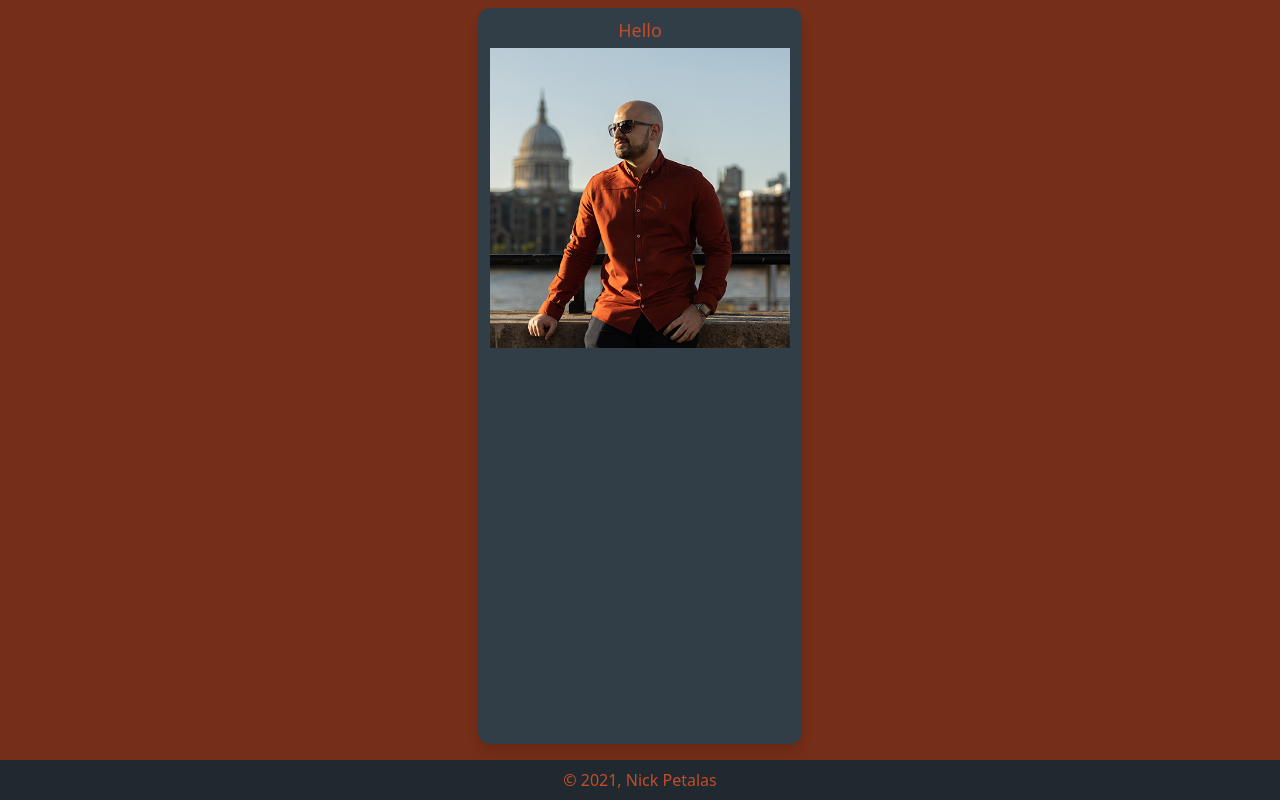
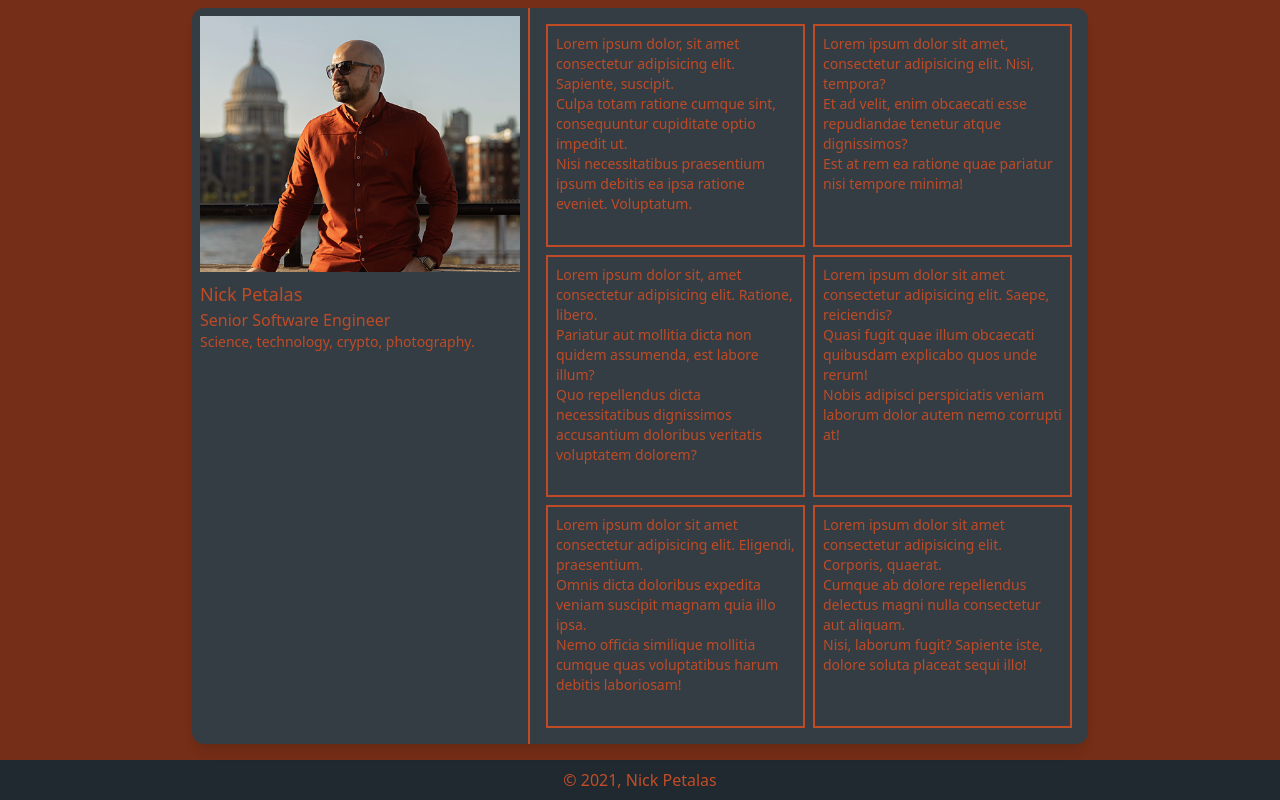
Before and after one commit to petalas/petalas.github.io, a Gatsby site: page / in a window 1280 px wide. Built offline with nearby package versions, Linux system fonts and the light colour scheme; Gatsby itself is replaced by a stand-in of ours.

Commit message:
working on layout

```diff
--- a/src/components/layout.js
+++ b/src/components/layout.js
@@ -15,8 +15,8 @@ const Layout = ({children}) => {
 
   return (
     <>
-      <div class="min-h-screen min-w-max flex flex-col justify-between items-stretch bg-primary-800">
-        <main class="flex flex-col flex-1 max-w-lg self-center items-center m-2 bg-secondary-600 shadow-lg rounded-xl text-primary-400">
+      <div class="min-h-screen flex flex-col justify-between items-stretch bg-primary-800">
+        <main class="flex flex-col flex-1 max-w-sm lg:max-w-2xl xl:max-w-4xl self-center items-center m-2 bg-secondary-600 shadow-lg rounded-xl text-primary-400 opacity-95">
           {children}
         </main>
         <footer class="p-2 mt-2 text-center bg-secondary-800 text-primary-500">
--- a/src/pages/index.js
+++ b/src/pages/index.js
@@ -7,17 +7,61 @@ import Seo from "../components/seo"
 
 const IndexPage = () => (
   <Layout>
-    <Seo title="Nick Petalas" />
-    <div class="text-primary-500 p-2 rounded-xl">
-      <p class="text-lg text-center">Hello</p>
-      <StaticImage
-        class="m-1"
-        src="../images/nick.jpg"
-        width={300}
-        quality={95}
-        formats={["webp"]}
-        alt="A Gatsby astronaut"
-      />
+    <Seo title="Nick Petalas Portfolio Homepage" meta="" />
+    <div class="flex-1 text-primary-500 rounded-xl flex flex-col lg:flex-row text-xs lg:text-sm">
+
+      <section class="p-2 flex flex-row lg:flex-col border-b-2 lg:border-b-0 lg:border-r-2">
+        <StaticImage
+          class="flex-grow-0"
+          loading="eager"
+          src="../images/nick.jpg"
+          width={256}
+          quality={95}
+          alt="Profile Picture"
+        />
+
+        <section class="w-80 lg:w-64 xl:w-80 pl-2 lg:pl-0 lg:pt-2 flex-grow">
+          {/* <h2 class="text-lg">Hi, I'm Nick 🙂</h2>
+          <h3>Software Engineer / Tech enthusiast</h3> */}
+          <h2 class="text-lg">Nick Petalas</h2>
+          <h3 class="text-base">Senior Software Engineer</h3>
+          <p>Science, technology, crypto, photography.</p>
+        </section>
+      </section>
+
+
+      <section class="p-2 lg:p-4 grid gap-1 lg:gap-2 grid-cols-1 lg:grid-cols-2">
+        <section class="p-2 border-2">
+          <p>Lorem ipsum dolor, sit amet consectetur adipisicing elit. Sapiente, suscipit.</p>
+          <p>Culpa totam ratione cumque sint, consequuntur cupiditate optio impedit ut.</p>
+          <p>Nisi necessitatibus praesentium ipsum debitis ea ipsa ratione eveniet. Voluptatum.</p>
+        </section>
+        <section class="p-2 border-2">
+          <p>Lorem ipsum dolor sit amet, consectetur adipisicing elit. Nisi, tempora?</p>
+          <p>Et ad velit, enim obcaecati esse repudiandae tenetur atque dignissimos?</p>
+          <p>Est at rem ea ratione quae pariatur nisi tempore minima!</p>
+        </section>
+        <section class="p-2 border-2">
+          <p>Lorem ipsum dolor sit, amet consectetur adipisicing elit. Ratione, libero.</p>
+          <p>Pariatur aut mollitia dicta non quidem assumenda, est labore illum?</p>
+          <p>Quo repellendus dicta necessitatibus dignissimos accusantium doloribus veritatis voluptatem dolorem?</p>
+        </section>
+        <section class="p-2 border-2">
+          <p>Lorem ipsum dolor sit amet consectetur adipisicing elit. Saepe, reiciendis?</p>
+          <p>Quasi fugit quae illum obcaecati quibusdam explicabo quos unde rerum!</p>
+          <p>Nobis adipisci perspiciatis veniam laborum dolor autem nemo corrupti at!</p>
+        </section>
+        <section class="p-2 border-2">
+          <p>Lorem ipsum dolor sit amet consectetur adipisicing elit. Eligendi, praesentium.</p>
+          <p>Omnis dicta doloribus expedita veniam suscipit magnam quia illo ipsa.</p>
+          <p>Nemo officia similique mollitia cumque quas voluptatibus harum debitis laboriosam!</p>
+        </section>
+        <section class="p-2 border-2">
+          <p>Lorem ipsum dolor sit amet consectetur adipisicing elit. Corporis, quaerat.</p>
+          <p>Cumque ab dolore repellendus delectus magni nulla consectetur aut aliquam.</p>
+          <p>Nisi, laborum fugit? Sapiente iste, dolore soluta placeat sequi illo!</p>
+        </section>
+      </section>
     </div>
 
   </Layout>
--- a/tailwind.config.js
+++ b/tailwind.config.js
@@ -1,6 +1,7 @@
 const colors = require('tailwindcss/colors')
 
 module.exports = {
+  mode: 'jit',
   purge: ["./src/**/*.{js,jsx,ts,tsx}"],
   darkMode: false, // or 'media' or 'class'
   theme: {
```
